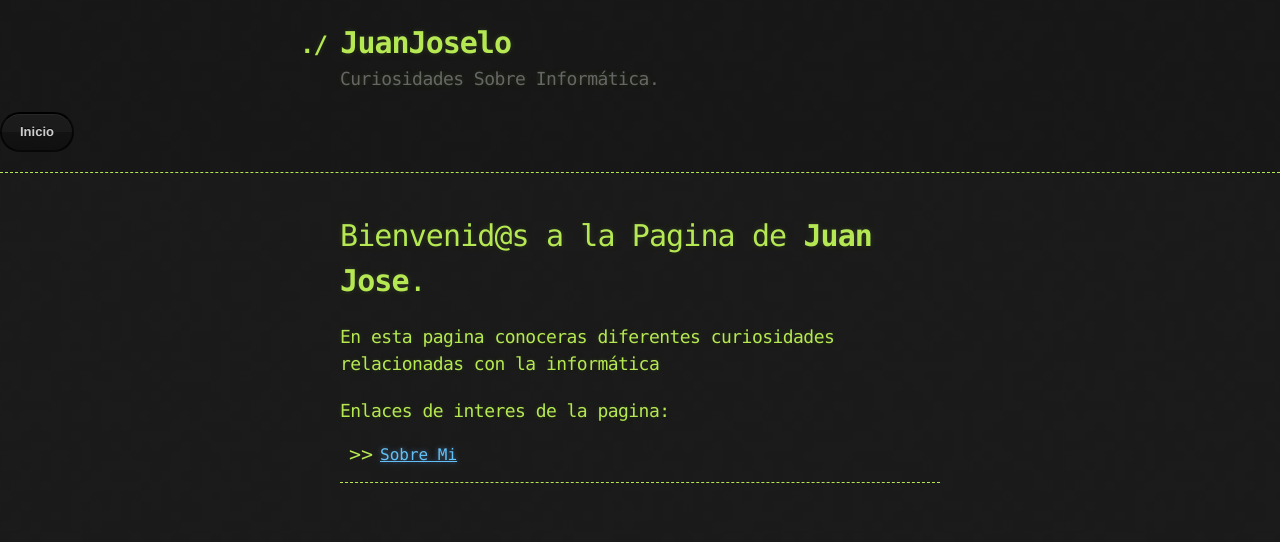
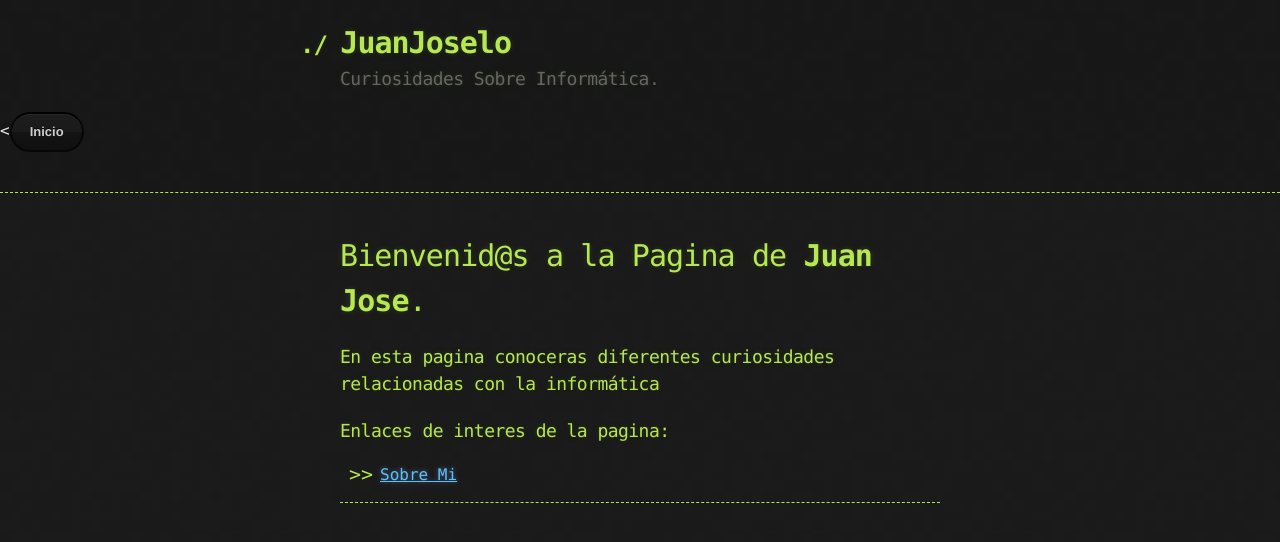
Before and after one commit to juanjoselopezroldan/juanjoselopezroldan.github.io, a Jekyll site: the page built from index.md, in a window 1280 px wide. Shown: the top 542 px of the page. Built offline with Jekyll 4.4.1, drawn with Linux system fonts in a browser that asks for light colours; our own code applies the rules of GitHub Pages for plain Markdown files.

Commit message:
modificacion de ficheros

```diff
--- a/_layouts/default.html
+++ b/_layouts/default.html
@@ -15,7 +15,11 @@
         <h1>{{ site.title | default: site.github.repository_name }}</h1>
         <h2>{{ site.description | default: site.github.project_tagline }}</h2>
       </div>
-        <a href= "https://juanjoselopezroldan.github.io/juanjoselo.github.io" class="btn">Inicio</a>
+      <section id="downloads">
+       {% if site.show_downloads %}
+        <<a href= "https://juanjoselopezroldan.github.io/juanjoselo.github.io" class="btn">Inicio</a>
+        {% endif %}
+      </section>
     </header>
 
     <div class="container">
```
